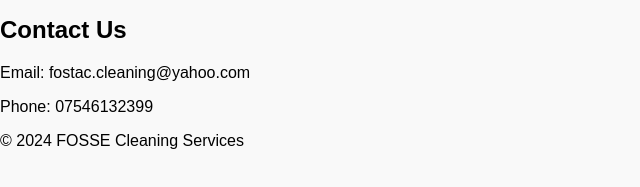
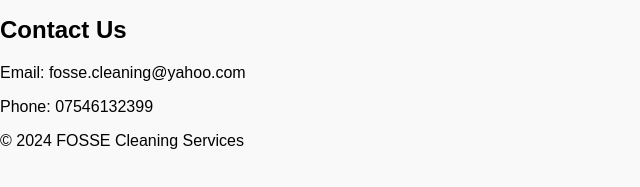
Before and after one commit to Jimmymya/fosse-cleaning, a plain HTML site: page index.html in a window 1280 px wide. Shown: the part 327-514 px from the top of the page, 0-640 px from the left. Drawn offline with Linux system fonts and the light colour scheme.

Commit message:
Update index.html

```diff
--- a/index.html
+++ b/index.html
@@ -5,14 +5,13 @@
     <meta name="viewport" content="width=device-width, initial-scale=1.0">
     <title>FOSSE Cleaning Services</title>
     <style>
-        /* Add your custom CSS styles here */
         body {
             font-family: Arial, sans-serif;
             background-color: #f9f9f9;
             margin: 0;
             padding: 0;
         }
-        /* Other styles (e.g., header, footer, etc.) */
+
     </style>
 </head>
 <body>
@@ -39,7 +38,7 @@
         </section>
         <section id="contact">
             <h2>Contact Us</h2>
-            <p>Email: fostac.cleaning@yahoo.com</p>
+            <p>Email: fosse.cleaning@yahoo.com</p>
             <p>Phone: 07546132399</p>
         </section>
     </main>
```
